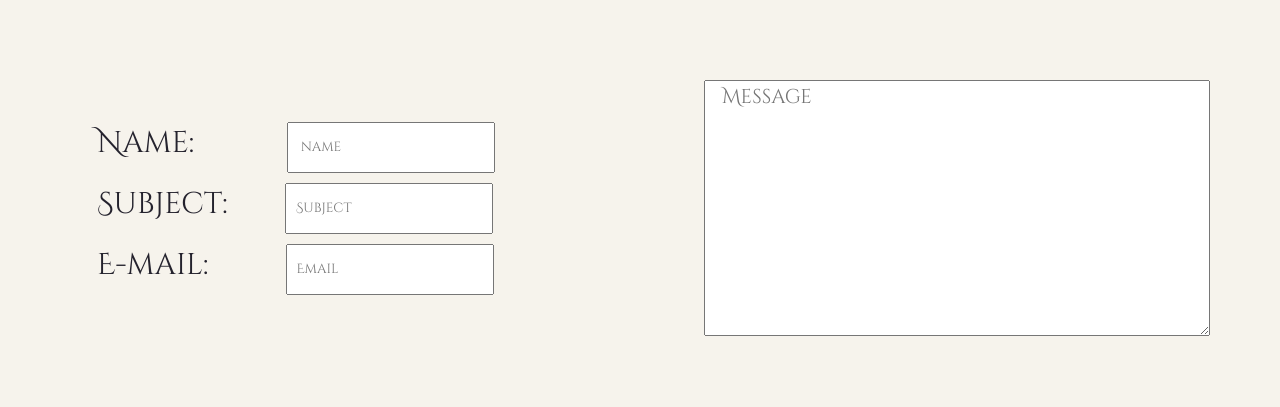
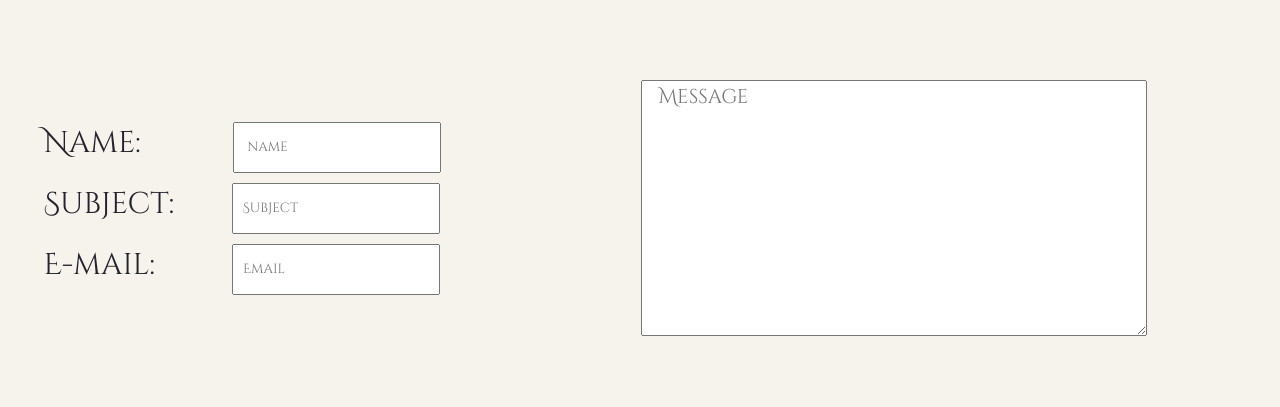
Before and after one commit to EugeniaGramajo/presentation-web, a React (Create React App) app: page / in a window 1280 px wide. Shown: the part 4803-5210 px from the top of the page. Built offline with nearby package versions, Linux system fonts and the light colour scheme; a web font is replaced by a local one.

Commit message:
fix margin

```diff
--- a/src/styles/Contact.module.css
+++ b/src/styles/Contact.module.css
@@ -58,7 +58,7 @@
 .textarea{
     width: 500px;
     height: 250px;
-   margin: 10px 70px 10px 10px;
+   margin: 10px 90px 10px 10px;
    font-family: 'Cinzel Decorative', cursive;
    font-size: 20px;
 }
@@ -102,6 +102,9 @@
 }
 .divbutton{
     align-self: center;
+}
+.textA{
+    margin: auto;
 }
 
 
```
